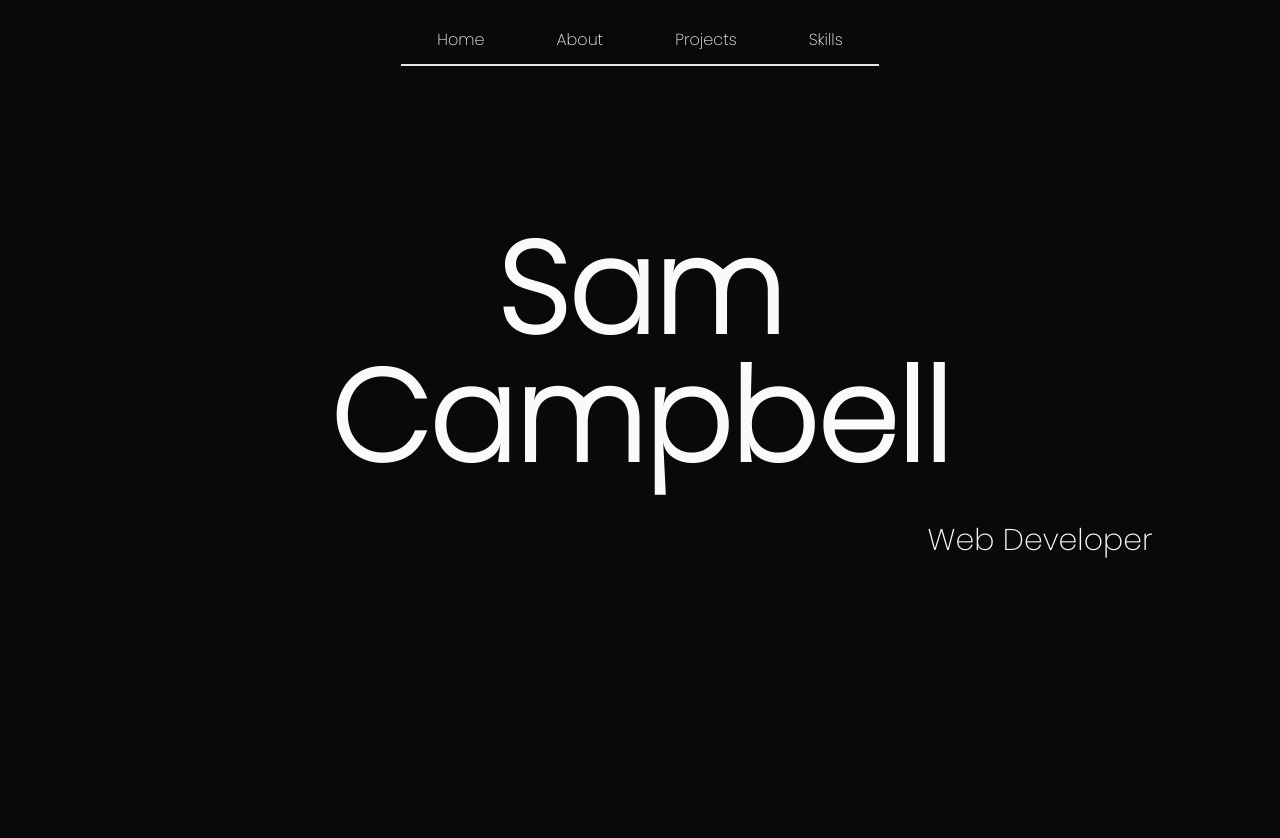
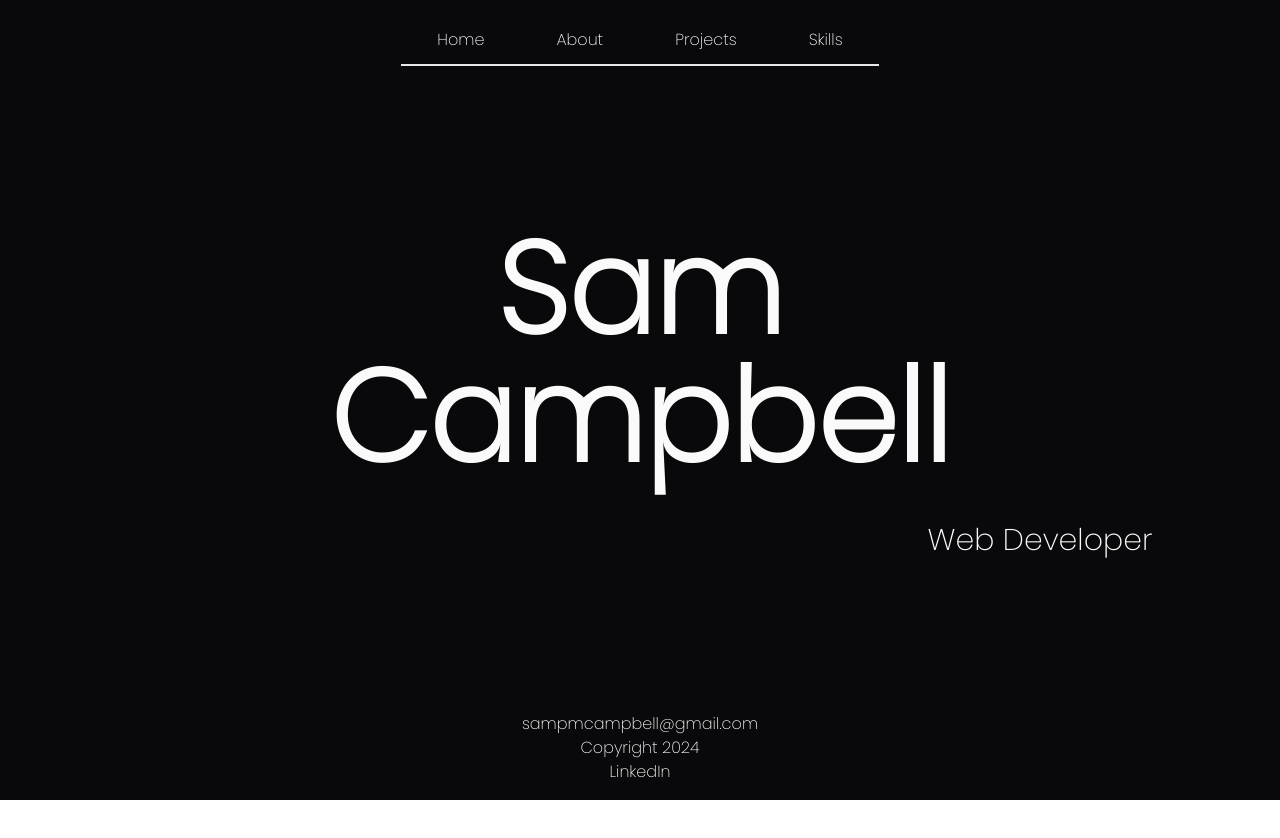
Before and after one commit to moodiesam/website-2.0, a Next.js app: page / in a window 1280 px wide. Shown: the top 838 px of the page. After the commit the page ends 800 px from the top, so only its background shows below. Built offline with nearby package versions, Linux system fonts and the light colour scheme.

Commit message:
add footer

```diff
--- /dev/null
+++ b/src/app/components/Footer.jsx
@@ -0,0 +1,11 @@
+const Footer = () => {
+    return (
+        <footer id="footer" className="relative flex flex-col items-center justify-center h-15 p-4 bg-zinc-950 text-zinc-50">
+            <div className="">sampmcampbell@gmail.com</div>
+            <div>Copyright 2024</div>
+            <div>LinkedIn</div>
+        </footer>
+    )
+}
+
+export default Footer
--- a/src/app/globals.css
+++ b/src/app/globals.css
@@ -1,3 +1,9 @@
 @tailwind base;
 @tailwind components;
 @tailwind utilities;
+
+html, body {
+    min-height: 100vh;
+    display: flex;
+    flex-direction: column;
+}
--- a/src/app/layout.js
+++ b/src/app/layout.js
@@ -1,6 +1,7 @@
 import { Poppins } from "next/font/google";
 import "./globals.css";
 import NavBar from "./components/NavBar";
+import Footer from "./components/Footer"
 
 
 const poppins = Poppins({
@@ -18,9 +19,10 @@ export default function RootLayout({ children }) {
     <html lang="en">
       <body className={poppins.className}>
         <NavBar />
-        <main className="bg-zinc-950 text-zinc-50 min-h-screen">
+        <main className="bg-zinc-950 text-zinc-50 flex-1 h-full">
             {children}
         </main>
+        <Footer />
       </body>
     </html>
   );
```
